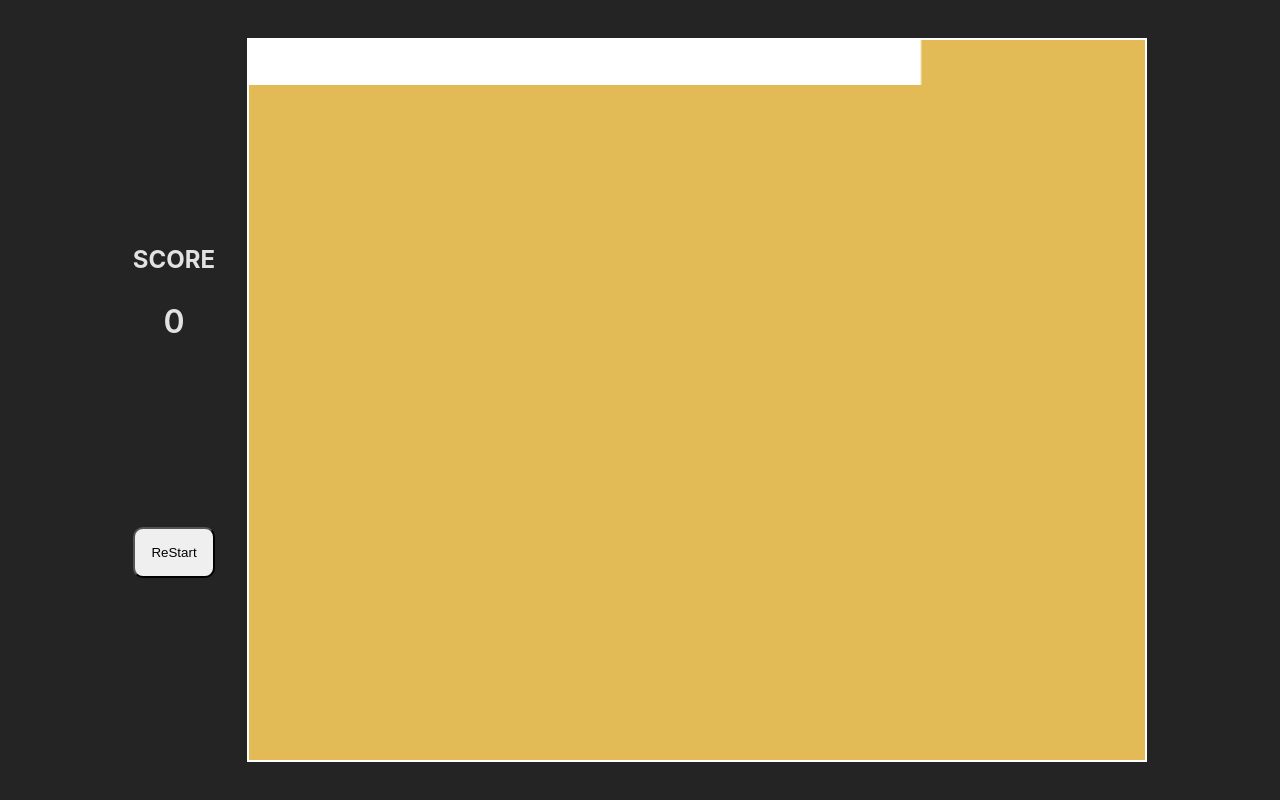
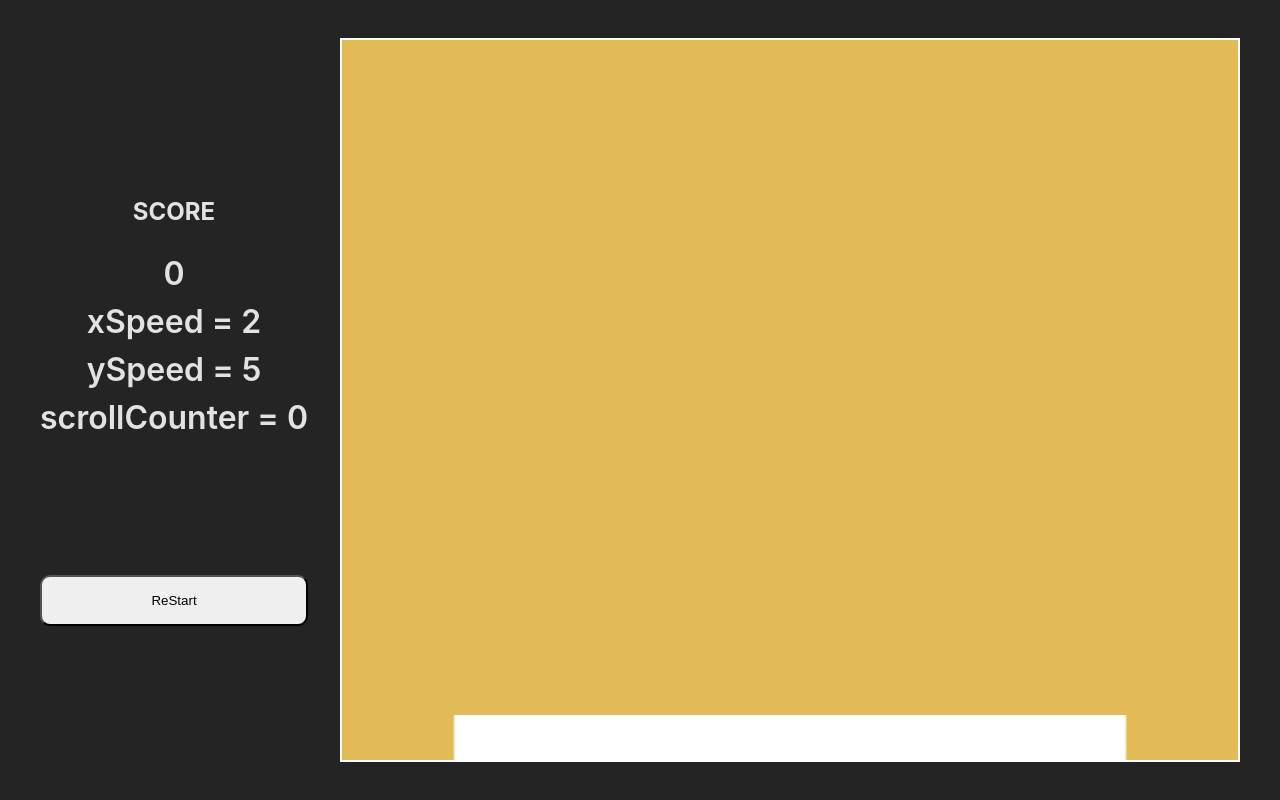
Before and after one commit to codesthenos/StackTower-React, a React (Vite) app: page / in a window 1280 px wide. Built offline with nearby package versions, Linux system fonts and the light colour scheme.

Commit message:
Silenciados los errores de no uso de las variables, colocada la primera pieza en su sitio y entendiendo el asunto, y ahora a seguir

```diff
--- a/src/App.tsx
+++ b/src/App.tsx
@@ -1,8 +1,9 @@
 import { useEffect, useState } from "react"
 //Constants and enum
 import {
+  CANVAS_HEIGHT,
+  CANVAS_WIDTH,
   INITIAL_BOX_WIDTH,
-  CANVAS_HEIGHT,
   INITIAL_X_SPEED,
   INITIAL_Y_SPEED,
   BOX_HEIGHT,
@@ -13,8 +14,8 @@ import type { box } from "./types.d.ts"
 function App () {
   //State
   const [boxes, setBoxes] = useState<box[]>([{
-    x: 0,
-    y: CANVAS_HEIGHT,
+    x: (CANVAS_WIDTH / 2) - (INITIAL_BOX_WIDTH / 2),
+    y: BOX_HEIGHT,
     width: INITIAL_BOX_WIDTH,
     color: "#fff"
   }])
@@ -33,16 +34,16 @@ function App () {
     if (!context) return
     //Draw Background
     function drawBackground () {
-      if (!context || !(canvas instanceof HTMLCanvasElement)) return
+      if (!context) return
       context.fillStyle = "#e3bb56"
-      context.fillRect(0, 0, canvas.width, canvas.height)
+      context.fillRect(0, 0, CANVAS_WIDTH, CANVAS_HEIGHT)
     }
     //Draw boxes
     function drawBoxes () {
       boxes.forEach((box: box) => {
         const { x, y, width, color } = box
         const newY = CANVAS_HEIGHT - y + cameraY
-        //console.log(`Drawing box at x: ${x}, newY: ${newY}, width: ${width}, color: ${color}`)
+
         if (!context) return
         context.fillStyle = color
         context.fillRect(x, newY, width, BOX_HEIGHT)
@@ -63,8 +64,8 @@ function App () {
   //Restart Game to initial values
   function restart () {
     setBoxes([{
-      x: 0,
-      y: CANVAS_HEIGHT,
+      x: (CANVAS_WIDTH / 2) - (INITIAL_BOX_WIDTH / 2),
+      y: BOX_HEIGHT,
       width: INITIAL_BOX_WIDTH,
       color: "#fff"
     }])
@@ -82,10 +83,13 @@ function App () {
         <div className="score">
           <h2>SCORE</h2>
           <span>{current}</span>
+          <span>xSpeed = {xSpeed}</span>
+          <span>ySpeed = {ySpeed}</span>
+          <span>scrollCounter = {scrollCounter}</span>
         </div>
         <button onClick={restart}>ReStart</button>
       </aside>
-      <canvas id="canvas" width={400} height={CANVAS_HEIGHT}></canvas>
+      <canvas id="canvas" width={CANVAS_WIDTH} height={CANVAS_HEIGHT}></canvas>
     </>
   )
 }
--- a/src/constants.ts
+++ b/src/constants.ts
@@ -1,5 +1,6 @@
+export const CANVAS_HEIGHT = 800
+export const CANVAS_WIDTH = 400
 export const INITIAL_BOX_WIDTH = 300
-export const CANVAS_HEIGHT = 800
 export const BOX_HEIGHT = 50
 export const INITIAL_Y_SPEED = 5
 export const INITIAL_X_SPEED = 2
--- a/src/index.css
+++ b/src/index.css
@@ -36,6 +36,7 @@ body {
       font-weight: 600;
       text-align: center;
       span {
+        display: block;
         font-size: 2rem;
       }
     }
```
